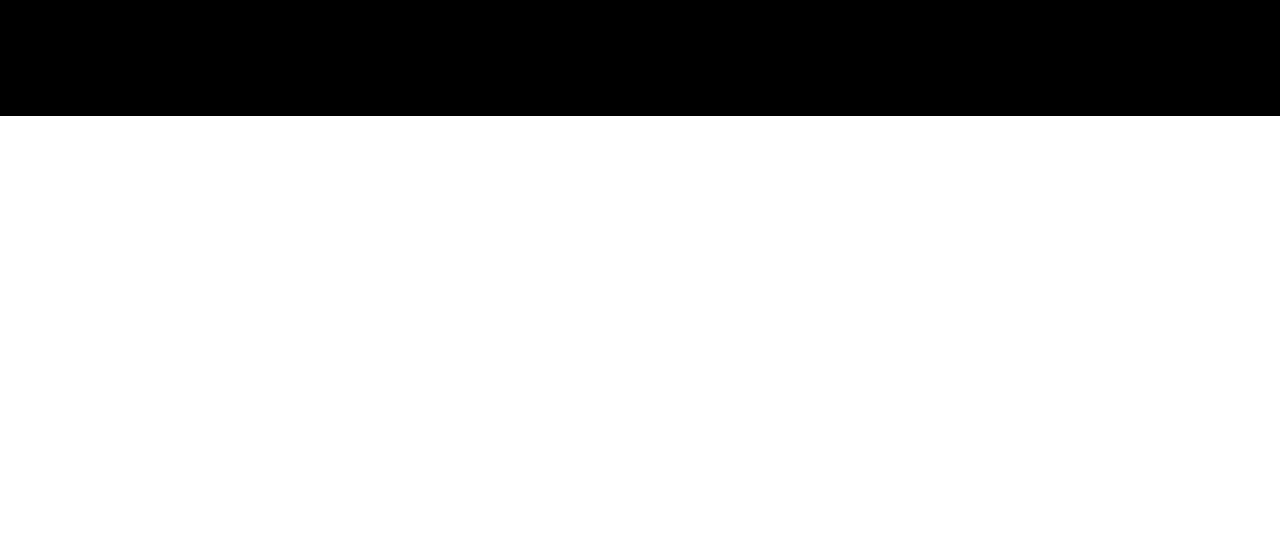
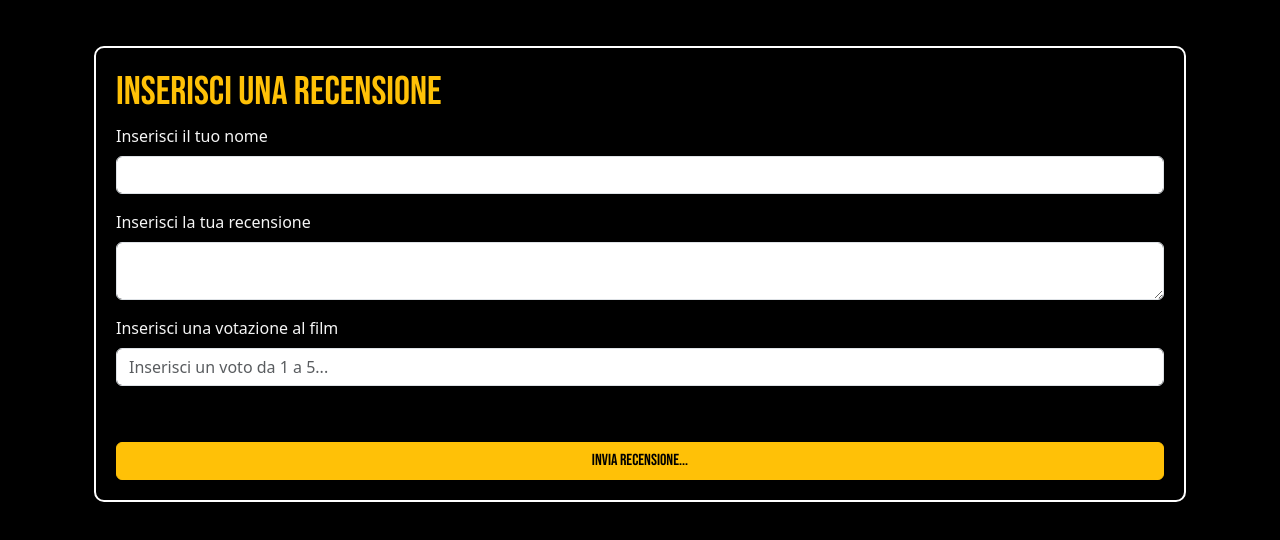
Before and after one commit to Stefanospedicato/webapp-react, a React (Vite) app: page /movies/1 in a window 1280 px wide. Shown: the part 546-1086 px from the top of the page. Before the commit the page ends 800 px from the top, so only its background shows below. Built offline with nearby package versions, Linux system fonts and the light colour scheme; no server answers; a web font is replaced by a local one.

Commit message:
feat: add form

```diff
--- a/components/Header.jsx
+++ b/components/Header.jsx
@@ -5,7 +5,7 @@
     <>
       <header>
         <Link to="/" className="m-3 header-title">
-          MY FILM AREA{" "}
+          FILM AREA{" "}
         </Link>
       </header>
     </>
--- /dev/null
+++ b/components/ReviewForm.jsx
@@ -0,0 +1,79 @@
+import { useState } from "react";
+import axios from "axios";
+
+const ReviewForm = ({ movie_id, fetchMovie }) => {
+  const api_url = import.meta.env.VITE_API_URL;
+
+  const initialFormData = {
+    name: "",
+    text: "",
+    vote: "",
+  };
+
+  const [formData, setFormData] = useState(initialFormData);
+
+  const setFieldValue = (e) => {
+    const { value, name } = e.target;
+    setFormData((prev) => ({ ...prev, [name]: value }));
+  };
+
+  const handlerSubmit = (e) => {
+    e.preventDefault();
+  };
+
+  return (
+    <div className="container">
+      <div className="form" onSubmit={handlerSubmit}>
+        <h1>INSERISCI UNA RECENSIONE</h1>
+        <form>
+          <div className="mb-3">
+            <label for="exampleInputEmail1" className="form-label">
+              Inserisci il tuo nome
+            </label>
+            <input
+              type="text"
+              className="form-control"
+              name="name"
+              value={formData.name}
+              onChange={setFieldValue}
+            />
+          </div>
+          <div className="mb-3">
+            <label className="form-label">Inserisci la tua recensione</label>
+            <div class="form-floating">
+              <textarea
+                class="form-control"
+                placeholder="Leave a comment here"
+                name="text"
+                type="text"
+                value={formData.text}
+                onChange={setFieldValue}
+              ></textarea>
+            </div>
+          </div>
+          <div className="mb-3">
+            <label className="form-label">
+              Inserisci una votazione al film
+            </label>
+            <input
+              name="vote"
+              type="number"
+              placeholder="Inserisci un voto da 1 a 5..."
+              className="form-control"
+              min={1}
+              max={5}
+              value={formData.vote}
+              onChange={setFieldValue}
+            />
+          </div>
+          <div className="mb-3 form-check"></div>
+          <button type="submit" className="btn btn-warning">
+            Invia recensione...
+          </button>
+        </form>
+      </div>
+    </div>
+  );
+};
+
+export default ReviewForm;
--- a/pages/MovieDetail.jsx
+++ b/pages/MovieDetail.jsx
@@ -1,6 +1,7 @@
 import { useParams } from "react-router-dom";
 import { useGlobalContext } from "../context/GlobalContext";
 import { useEffect } from "react";
+import ReviewForm from "../components/ReviewForm";
 
 const MovieDetail = () => {
   const api_url = import.meta.env.VITE_API_URL;
@@ -14,6 +15,7 @@
   const { title, director, genre, image, reviews } = movie;
 
   return (
+    <>
       <section className="home-movies">
         <div className="container">
           <div className="d-flex my-5">
@@ -33,8 +35,12 @@
             </div>
           </div>
           {reviews && reviews.length > 0 && renderReviews()}
+          <section>
+            <ReviewForm movie_id={movie?.id} fetchMovie={fetchMovie} />
+          </section>
         </div>
       </section>
+    </>
   );
 };
 
--- a/src/index.css
+++ b/src/index.css
@@ -90,3 +90,17 @@
 .review-text{
   color: black;
 }
+
+.form{
+  color: whitesmoke;
+  border: 2px solid white;
+  padding: 20px;
+  border-radius: 10px;
+  h1{
+    font-family: Bebas Neue;
+    color: #FFC107;
+  }
+  button{
+    font-family: Bebas Neue;
+  }
+}
```
Lines whose indentation alone changed are shown as unchanged.
